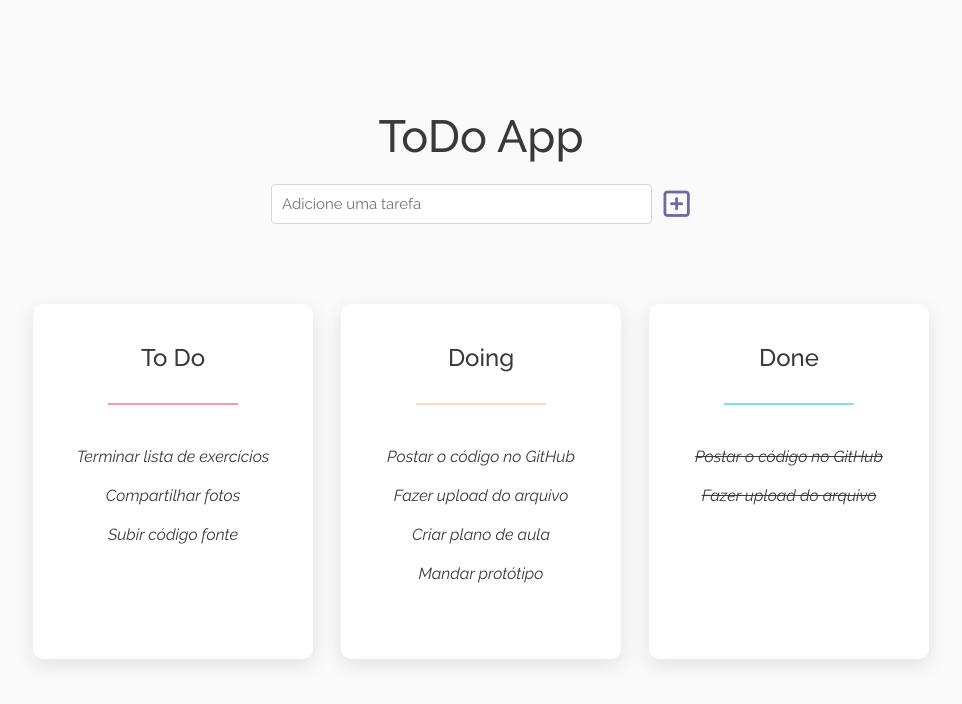
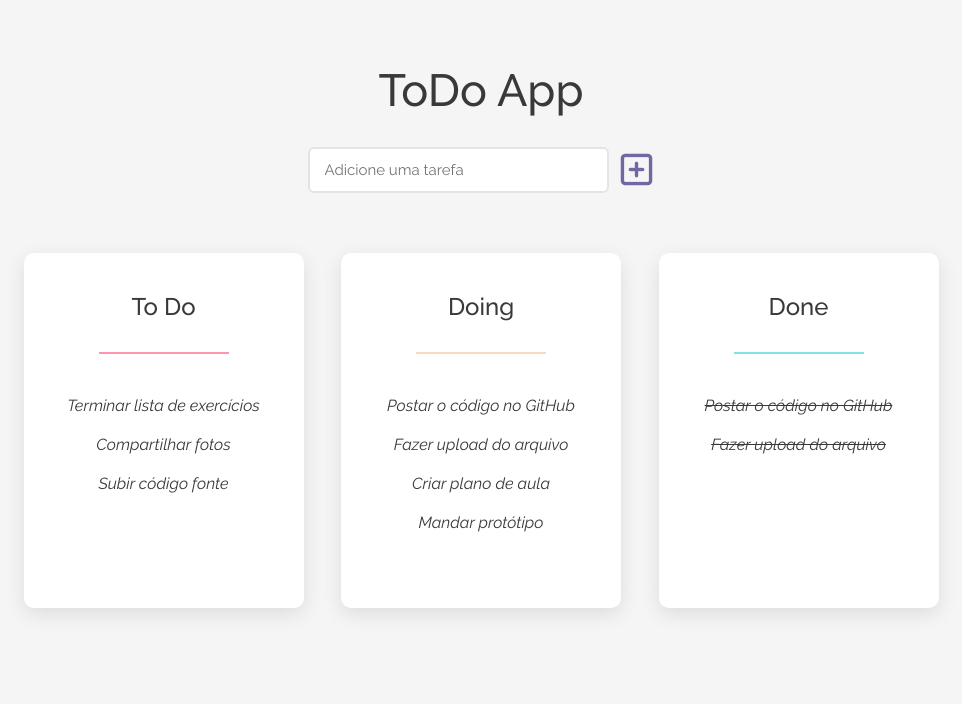
Before and after one commit to gabrielsarubo/todo-list-unectjr, a PHP site: page / in a window 1280 px wide. Shown: the top 704 px of the page, without its empty margins (159-1121 px from the left). Run offline with PHP 8.4, Linux system fonts and the light colour scheme; some libraries are stand-ins or nearby versions.

Commit message:
Update style.css
- change bg color of the body
- bring the whole site closer to the top
- increase the size of the input and its button

```diff
--- a/assets/css/style.css
+++ b/assets/css/style.css
@@ -31,7 +31,7 @@ html {
 }
 
 body {
-	background-color: #FAFAFA;
+	background-color: rgb(245, 245, 245);
 	font-family: 'Raleway', Tahoma, sans-serif;
 	color: #393939;
 }
@@ -59,7 +59,7 @@ p {
 /* Formatacao do header#cabecalho */
 header#cabecalho {
 	width: 100%;
-	margin-top: 110px;
+	margin-top: 5%;
 }
 
 div.cabecalho-inner {
@@ -75,21 +75,22 @@ div.cabecalho-inner {
 }
 
 .cabecalho-inner div.container-add-tarefa {
-	/* width: 420px; transborda o container pai */
-	margin-top: 20px;
+	width: fit-content;
+	margin: 0 auto;
+	margin-top: 7%;
 	display: flex;
 }
 
 .container-add-tarefa input.input-add-tarefa {
-	width: 380px;
-	height: 36px;
+	width: 280px;
+	height: 40px;
 	margin-right: 10px;
 
-	border-radius: 4px;
-	border: 1px solid #D7D7D7;
+	border-radius: 6px;
+	border: 2px solid rgb(228, 228, 228);
 	font-size: 15px;
-	line-height: 36px;
-	padding-left: 10px;
+	line-height: 40px;
+	padding-left: 15px;
 	font-family: inherit;
 
 	transition: 200ms;
@@ -98,30 +99,32 @@ div.cabecalho-inner {
 	/* Efeito de sombra quando input ter foco */
 	input.input-add-tarefa:focus {
 		outline: none;
-		border: 1px solid rgba(111, 104, 163, 0.7);
-		box-shadow: 0 0 4px 1px rgba(111, 104, 163, 0.25);
+		border: 2px solid rgba(111, 104, 163, 0.7);
+		box-shadow: 0 0 8px 2px rgba(111, 104, 163, 0.25);
 	}
 
 .container-add-tarefa .btn-add-tarefa {
-	width: 30px;
-	height: 30px;
-	margin: 5px 0;
+	width: 36px;
+	height: 36px;
+	margin-top: 5px;
 
 	text-align: center;
-	line-height: 30px;
+	line-height: 36px;
 	color: #6F68A3;
 	cursor: pointer;
 }
 
 .btn-add-tarefa i {
-	font-size: 30px;
+	font-size: 36px;
 }
 
 /* Formatacao da secao de cards */
 /* Formatacao do container geral */
 section#container-cards {
 	width: 70%;
-	margin: 80px auto 0 auto;
+	/* Evitar que seja menor que 915px */
+	min-width: 915px;
+	margin: 60px auto 0 auto;
 	display: flex;
 	justify-content: space-between;
 }
@@ -140,7 +143,7 @@ section#container-cards .cards {
 
 /* Aumentar a sombra do card quando passar o mouse */
 section#container-cards .cards:hover {
-	box-shadow: 0px 6px 20px rgba(0, 0, 0, 0.2);
+	box-shadow: 0px 6px 20px rgba(0, 0, 0, 0.25);
 }
 
 /* Formatacao da container invisivel que cerca o conteudo do card */
```
